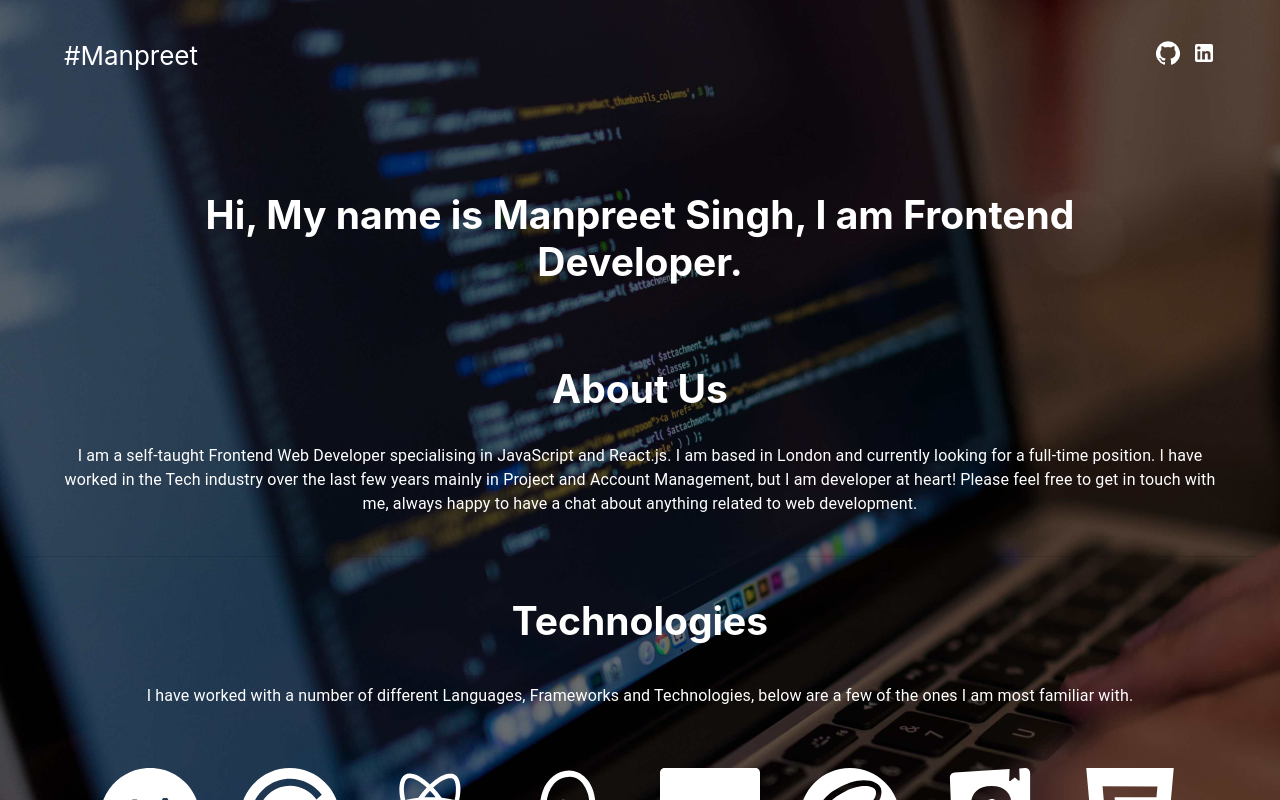
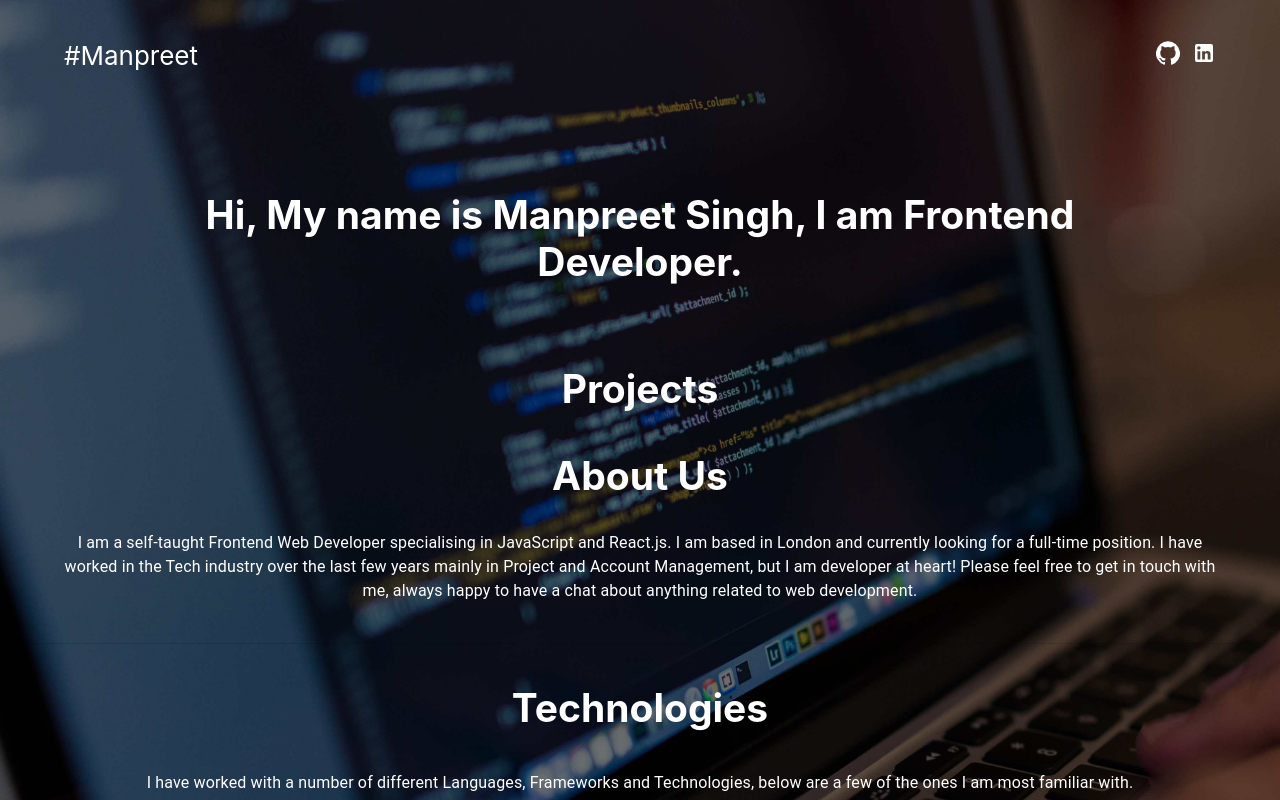
Before and after one commit to manpreetjsb/portfolio, a React (Create React App) app: page / in a window 1280 px wide. Shown: the top 800 px of the page. Built offline with nearby package versions, Linux system fonts and the light colour scheme.

Commit message:
added project page

```diff
--- a/src/App.tsx
+++ b/src/App.tsx
@@ -1,5 +1,5 @@
 import React from 'react'
-import Home from './components/home/Home'
+import Home from './components/home/home'
 import './App.css'
 
 const App: React.FC = () => (
--- a/src/components/home/home.tsx
+++ b/src/components/home/home.tsx
@@ -6,6 +6,7 @@ import SocialLinks from '../socialLinks/SocialLinks'
 import Footer from '../footer/Footer'
 import Technologies from '../technologies/Technologies'
 import AboutUs from '../about-us/About-us'
+import Projects from '../projects/Projects'
 
 const Home: React.FC = () => (
   <>
@@ -25,6 +26,9 @@ const Home: React.FC = () => (
         Hi, My name is Manpreet Singh, I am Frontend Developer.
       </Box>
       <Box>
+        <Projects />
+      </Box>
+      <Box>
         <AboutUs />
       </Box>
       <Divider />
--- /dev/null
+++ b/src/components/projects/Projects.tsx
@@ -0,0 +1,14 @@
+import React from 'react'
+import { Box, Container } from '@material-ui/core'
+import Grid from '@material-ui/core/Grid'
+import Typography from '@material-ui/core/Typography'
+
+const Projects: React.FC = () => (
+  <>
+    <Box m={5}>
+      <Box component='h2'>Projects</Box>
+    </Box>
+  </>
+)
+
+export default Projects
```
